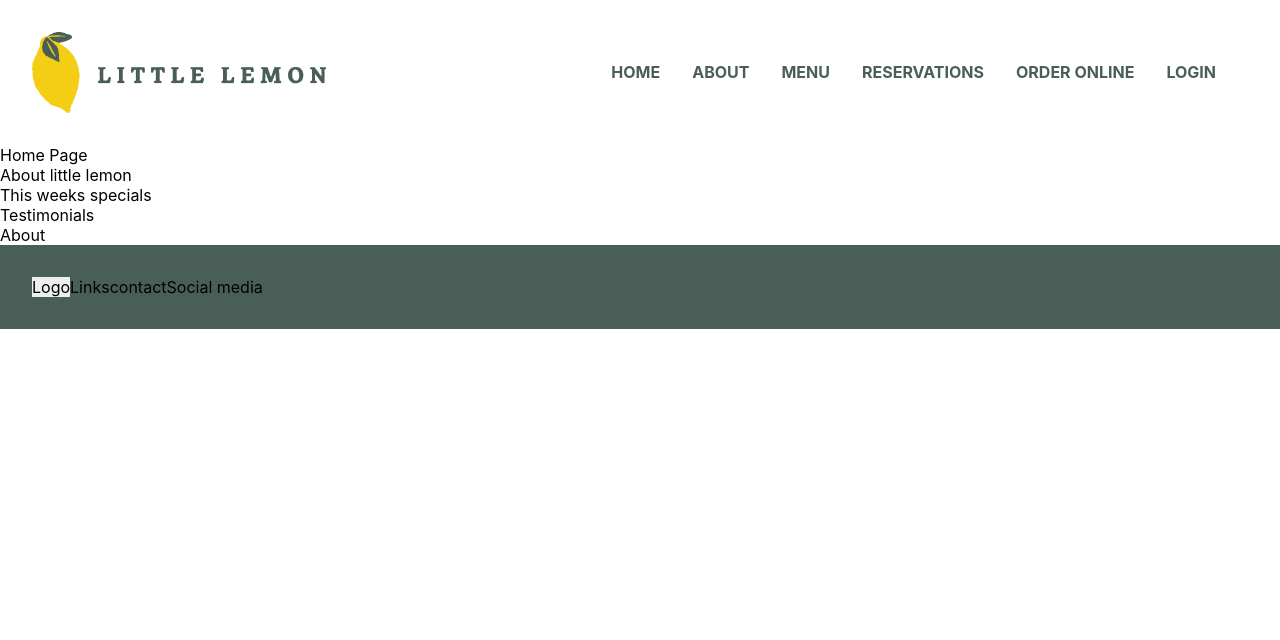
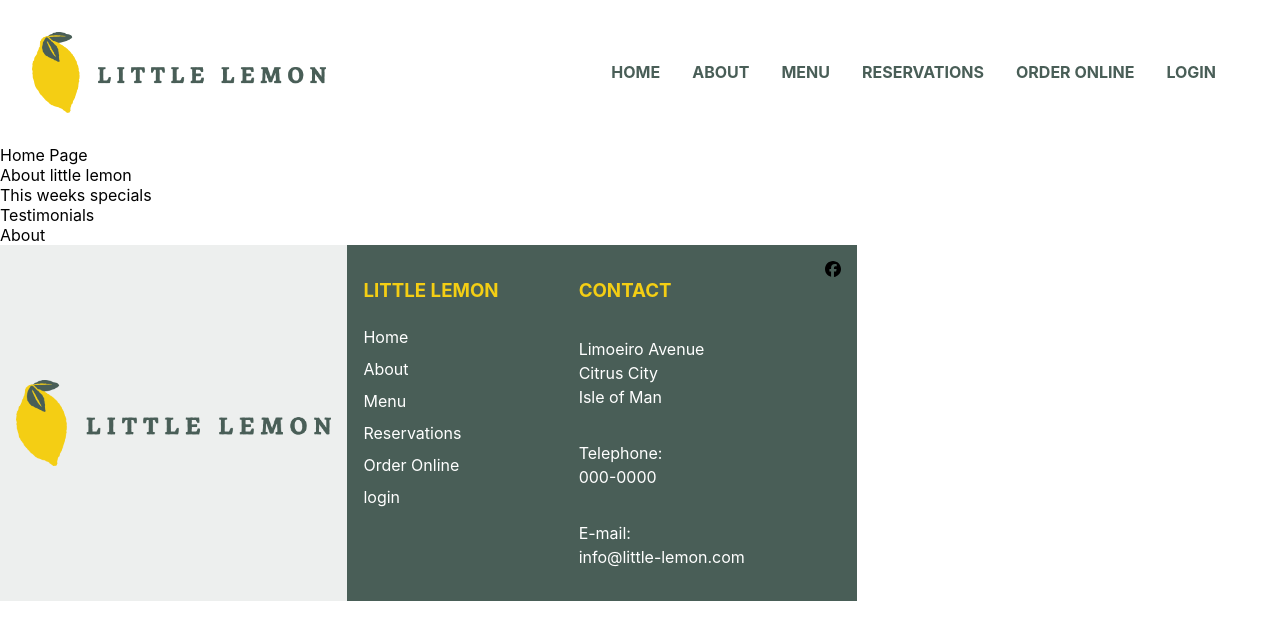
Before and after one commit to claceotto/little-lemon, a React (Create React App) app: page / in a window 1280 px wide. Shown: the top 640 px of the page. Built offline with nearby package versions, Linux system fonts and the light colour scheme.

Commit message:
Progress on footer

```diff
--- a/package.json
+++ b/package.json
@@ -3,6 +3,9 @@
   "version": "0.1.0",
   "private": true,
   "dependencies": {
+    "@fortawesome/fontawesome-svg-core": "^6.5.2",
+    "@fortawesome/free-brands-svg-icons": "^6.5.2",
+    "@fortawesome/react-fontawesome": "^0.2.0",
     "@testing-library/jest-dom": "^5.17.0",
     "@testing-library/react": "^13.4.0",
     "@testing-library/user-event": "^13.5.0",
--- a/src/App.css
+++ b/src/App.css
@@ -14,7 +14,8 @@
 header img {
   max-width: 294px;
   max-height: 88px;
-  aspect-ratio: auto;
+  align-self: center;
+
 }
 
 .navigation {
@@ -50,19 +51,68 @@ header img {
   }
 
 /* This will format the footer */
-.footer {
+footer {
   display: flex;
-  flex-direction: row;
-  align-items: center;
-  background-color: #495E57;
-  padding: 2rem;
   max-height: 379px;
 }
 
-.logo {
-  width: 370 px;
+.footer-logo {
+  display: flex;
+  justify-content: center;
+  max-width: 370px;
+  max-height: 379px;
   background-color: #EDEFEE;
+  padding: 1rem;
 }
+
+footer img {
+  max-width: 315.44px;
+  max-height: 178px;
+  align-self: center;
+
+}
+
+.footer-text {
+  display: flex;
+  background-color: #495E57;
+  padding: 1em;
+}
+
+footer h3 {
+  color: #F4CE14;
+  /* font-size: 1.6em; */
+  text-transform: uppercase;
+}
+
+.footer-links {
+  display: flex;
+  flex-direction: column;
+  padding-right: 5rem;
+}
+
+footer a {
+  text-decoration: none;
+  color: #FFFFFF;
+  line-height: 2rem;
+}
+
+footer a:hover {
+  color: #F4CE14;
+}
+footer p {
+  color: #FFFFFF;
+  line-height: 1.5rem;
+}
+
+.footer-contact {
+  display: flex;
+  flex-direction: column;
+  padding-right: 5rem;
+}
+
+
+
+
 
 /* This was the formatting already here to start with */
 .App-logo {
--- a/src/Components/Footer.js
+++ b/src/Components/Footer.js
@@ -1,20 +1,47 @@
-function Footer () {
+import { FontAwesomeIcon } from "@fortawesome/react-fontawesome";
+import { faFacebook } from "@fortawesome/free-brands-svg-icons";
+
+function Footer() {
   return (
-        < footer className="footer">
-            <div className="logo">
-                Logo
+    <footer>
+      <div className="footer-logo">
+        <img src="../images/Logo.jpg" alt="Little Lemon Logo" />
       </div>
-            <div>
-                Links
+      <div className="footer-text">
+        <div className="footer-links">
+          <h3>Little Lemon</h3>
+          <a href="/home">Home</a>
+          <a href="/about">About</a>
+          <a href="/menu">Menu</a>
+          <a href="/reservations">Reservations</a>
+          <a href="/order-online">Order Online</a>
+          <a href="/login">login</a>
         </div>
-            <div>
-                contact
+        <div className="footer-contact">
+          <h3>Contact</h3>
+          <p>
+            Limoeiro Avenue
+            <br />
+            Citrus City
+            <br />
+            Isle of Man
+          </p>
+          <p>
+            Telephone:
+            <br />
+            000-0000
+          </p>
+          <p>
+            E-mail:
+            <br />
+            info@little-lemon.com
+          </p>
         </div>
-            <div>
-                Social media
+        <div className="footer-social"></div>
+        <FontAwesomeIcon icon={faFacebook} />
       </div>
     </footer>
-    )
+  );
 }
 
-export default Footer
+export default Footer;
```
Also changed, not shown: 1 other file (tests, documents, lock files or other folders). Lines whose indentation alone changed are shown as unchanged.
